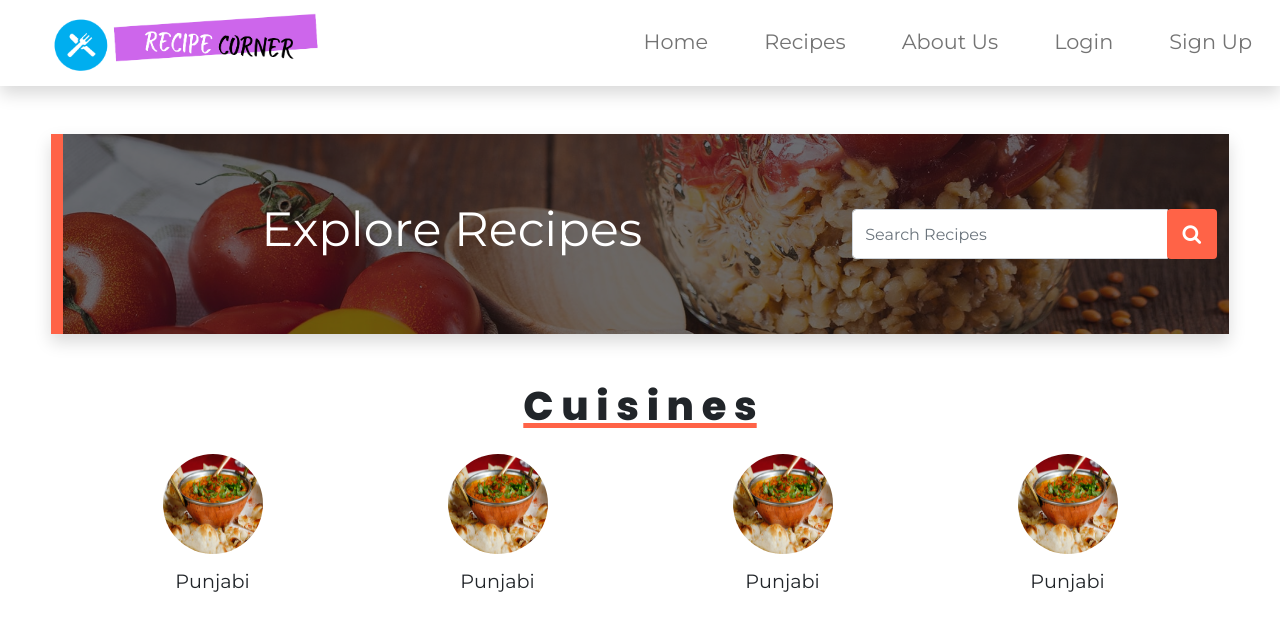
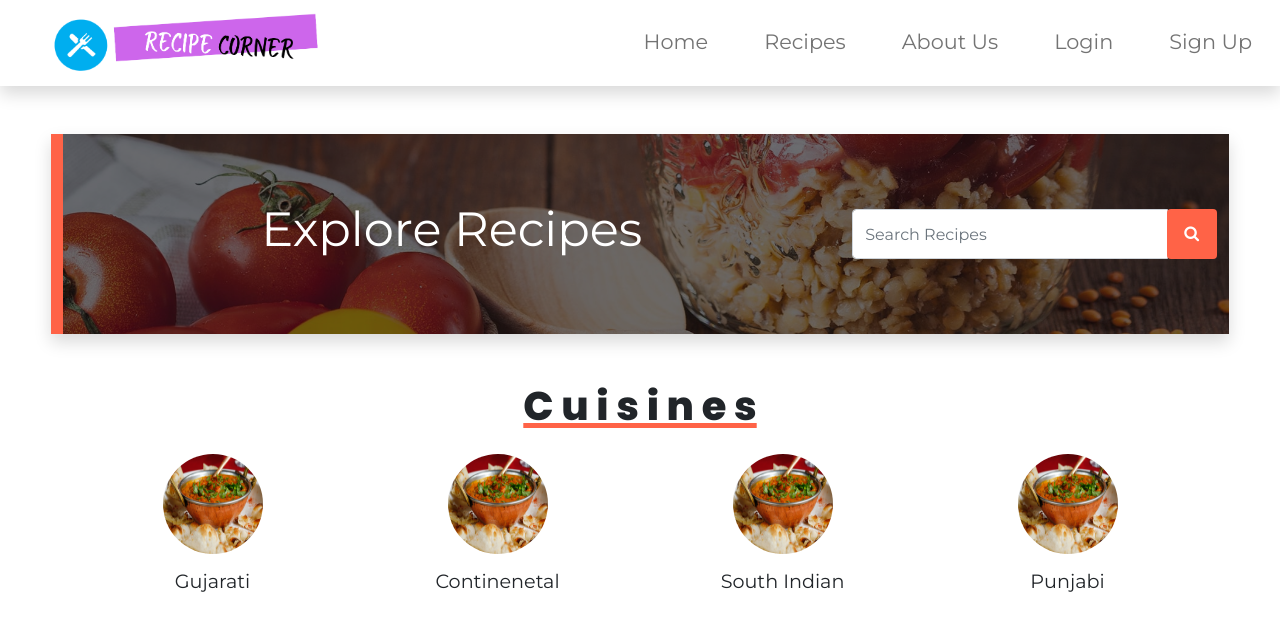
Before and after one commit to Kakadia-Zeel/Recipe-Corner, a PHP site: page /pages/recipe-categories.html in a window 1280 px wide. Shown: the top 638 px of the page. Run offline with PHP 8.4, Linux system fonts and the light colour scheme.

Commit message:
updated recipe page

```diff
--- a/css/recipe-categories.css
+++ b/css/recipe-categories.css
@@ -94,7 +94,7 @@ nav {
     width: 50px;
     background-color: tomato;
     color: white;
-    font-size: 20px;
+    font-size: 1rem;
 }
 /* Page header end */
 
--- a/pages/recipe-categories.html
+++ b/pages/recipe-categories.html
@@ -89,21 +89,22 @@
 
     </div> -->
 
+    <!-- Categorie 1  -->
     <div class="sub-categories mt-4 row">
-      <h2 class="category-heading display-6 mb-4 col-12">C u i s i n e s</h2>
+      <h2 class="category-heading display-6 mb-4 col-12 ">C u i s i n e s</h2>
       <div class="col-3">
-        <img src="../images/punjabi-food.jpg" alt="Punjabi" class="category-type-img mx-auto d-block img-fluid">
-        <h3 class="p-3">Punjabi</h3>
+        <img src="../images/punjabi-food.jpg" alt="Punjabi" class="category-type-img mx-auto d-block">
+        <h3 class="p-3">Gujarati</h3>
       </div>
 
       <div class="col-3">
         <img src="../images/punjabi-food.jpg" alt="Punjabi" class="category-type-img mx-auto d-block">
-        <h3 class="p-3">Punjabi</h3>
+        <h3 class="p-3">Continenetal</h3>
       </div>
 
       <div class="col-3">
         <img src="../images/punjabi-food.jpg" alt="Punjabi" class="category-type-img mx-auto d-block">
-        <h3 class="p-3">Punjabi</h3>
+        <h3 class="p-3">South Indian</h3>
       </div>
 
       <div class="col-3">
@@ -112,28 +113,60 @@
       </div>
     </div>
 
+    <!-- Categorie1 end -->
+
+    <!-- Categorie2 -->
     <div class="sub-categories mt-4 row">
       <h2 class="category-heading display-6 mb-4 col-12">H e a l t h y</h2>
       <div class="col-3">
-        <img src="../images/punjabi-food.jpg" alt="Punjabi" class="category-type-img mx-auto d-block img-fluid">
-        <h3 class="p-3">Punjabi</h3>
+        <img src="../images/healthy-food.jpg" alt="Punjabi" class="category-type-img mx-auto d-block ">
+        <h3 class="p-3">Low Carb</h3>
       </div>
 
       <div class="col-3">
-        <img src="../images/punjabi-food.jpg" alt="Punjabi" class="category-type-img mx-auto d-block">
-        <h3 class="p-3">Punjabi</h3>
+        <img src="../images/healthy-food.jpg" alt="Punjabi" class="category-type-img mx-auto d-block">
+        <h3 class="p-3">Low Calorie</h3>
       </div>
 
       <div class="col-3">
-        <img src="../images/punjabi-food.jpg" alt="Punjabi" class="category-type-img mx-auto d-block">
-        <h3 class="p-3">Punjabi</h3>
+        <img src="../images/healthy-food.jpg" alt="Punjabi" class="category-type-img mx-auto d-block">
+        <h3 class="p-3">High Fibre</h3>
       </div>
 
       <div class="col-3">
-        <img src="../images/punjabi-food.jpg" alt="Punjabi" class="category-type-img mx-auto d-block">
-        <h3 class="p-3">Punjabi</h3>
+        <img src="../images/healthy-food.jpg" alt="Punjabi" class="category-type-img mx-auto d-block">
+        <h3 class="p-3">High Protein</h3>
       </div>
     </div>
+
+   <!-- categorie2 end -->
+
+   <!-- Categorie3 -->
+   <div class="sub-categories mt-4 row">
+    <h2 class="category-heading display-6 mb-4 col-12">D e s s e r t s</h2>
+    <div class="col-3">
+      <img src="../images/dessert.jpg" alt="Punjabi" class="category-type-img mx-auto d-block">
+      <h3 class="p-3">Cookies</h3>
+    </div>
+
+    <div class="col-3">
+      <img src="../images/dessert.jpg" alt="Punjabi" class="category-type-img mx-auto d-block">
+      <h3 class="p-3">Cakes</h3>
+    </div>
+
+    <div class="col-3">
+      <img src="../images/dessert.jpg" alt="Punjabi" class="category-type-img mx-auto d-block">
+      <h3 class="p-3">Ice-Cream</h3>
+    </div>
+
+    <div class="col-3">
+      <img src="../images/dessert.jpg" alt="Punjabi" class="category-type-img mx-auto d-block">
+      <h3 class="p-3">Lassi</h3>
+    </div>
+  </div>
+
+  <!-- categorie3 end -->
+
   </main>
   <!-- Categories end -->
 </body>
```
